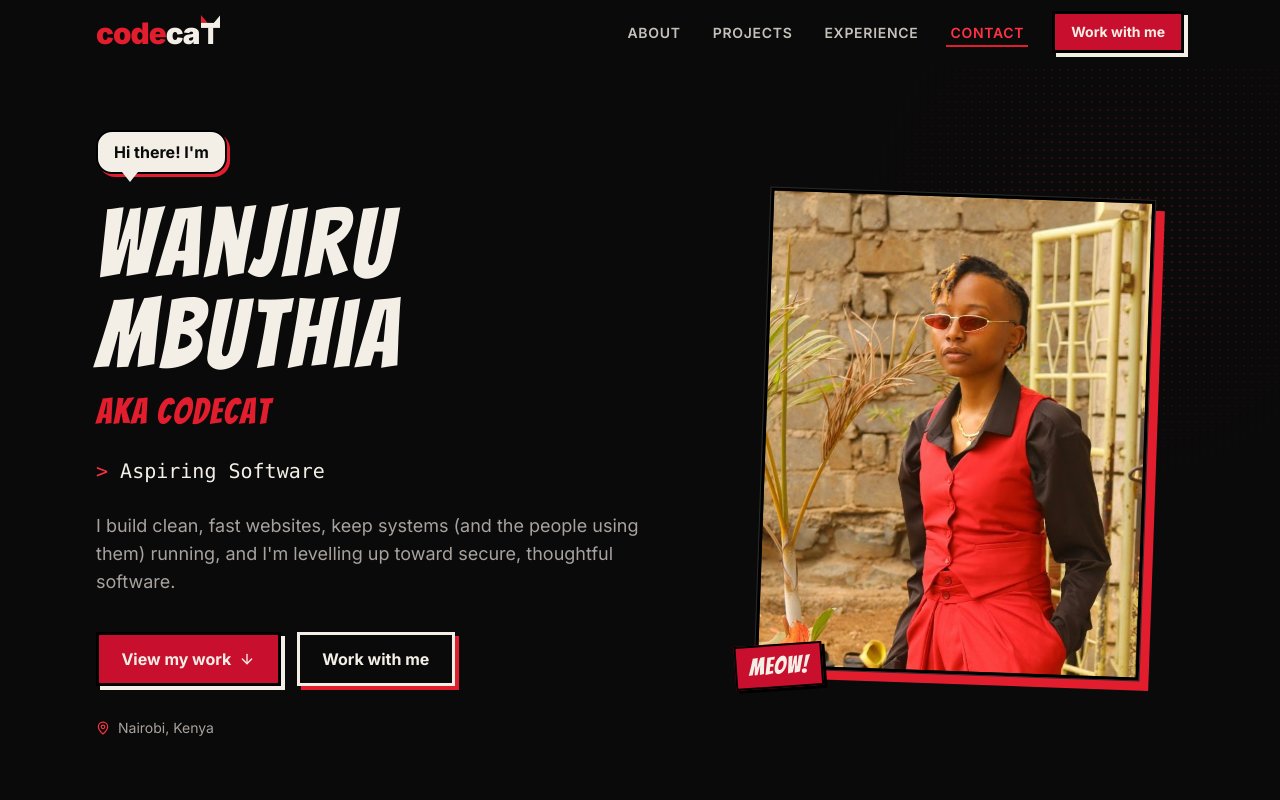
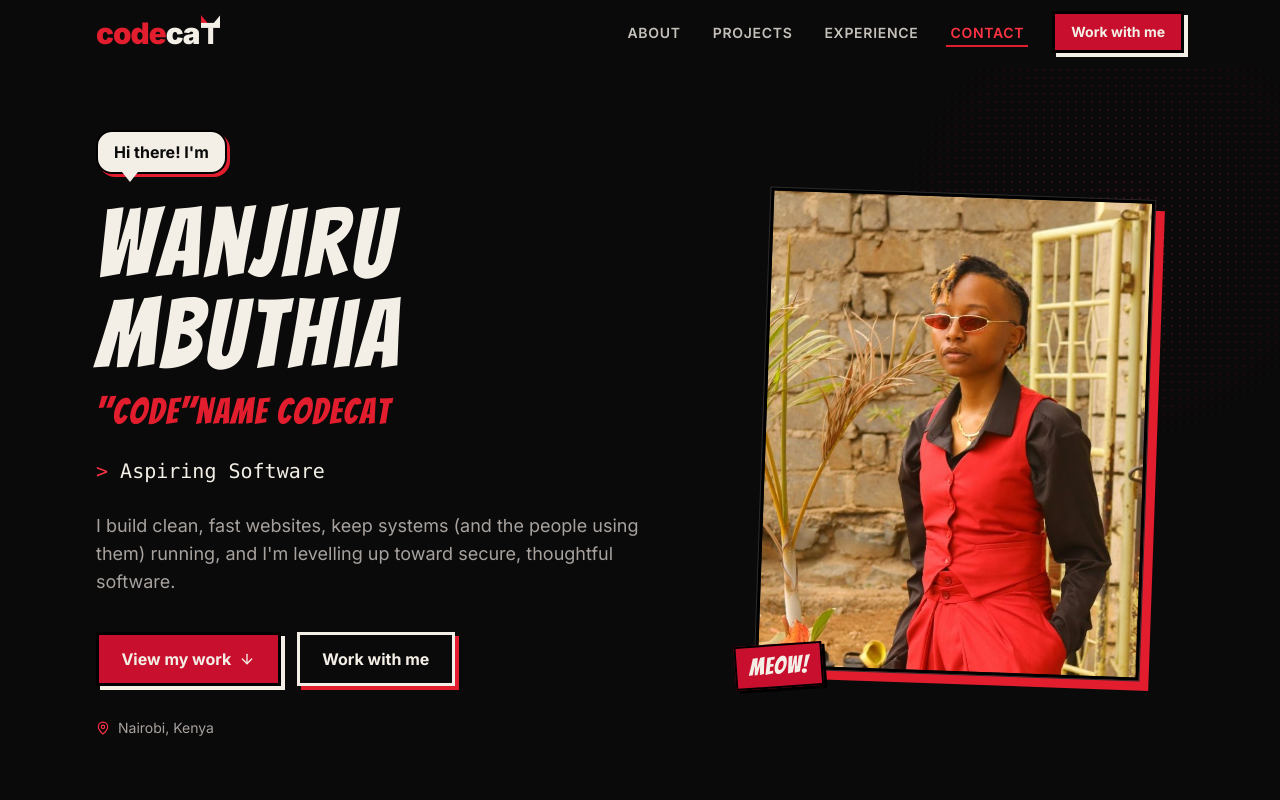
Before and after one commit to TlasaraDevs/codecat, a React (Vite) app: page / in a window 1280 px wide. Shown: the top 800 px of the page. Built offline with nearby package versions, Linux system fonts and the light colour scheme.

Commit message:
codecat portfolio

```diff
--- a/src/components/sections/Hero.jsx
+++ b/src/components/sections/Hero.jsx
@@ -74,7 +74,7 @@ export const Hero = () => {
           </m.h1>
 
           <m.p {...fadeUp(0.2)} className="mt-3 font-display text-3xl text-red sm:text-4xl">
-            aka {developer.handle}
+            "code"name {developer.handle}
           </m.p>
 
           <m.div {...fadeUp(0.3)} className="mt-6 min-h-[2rem] font-mono text-lg text-paper sm:text-xl">
```
